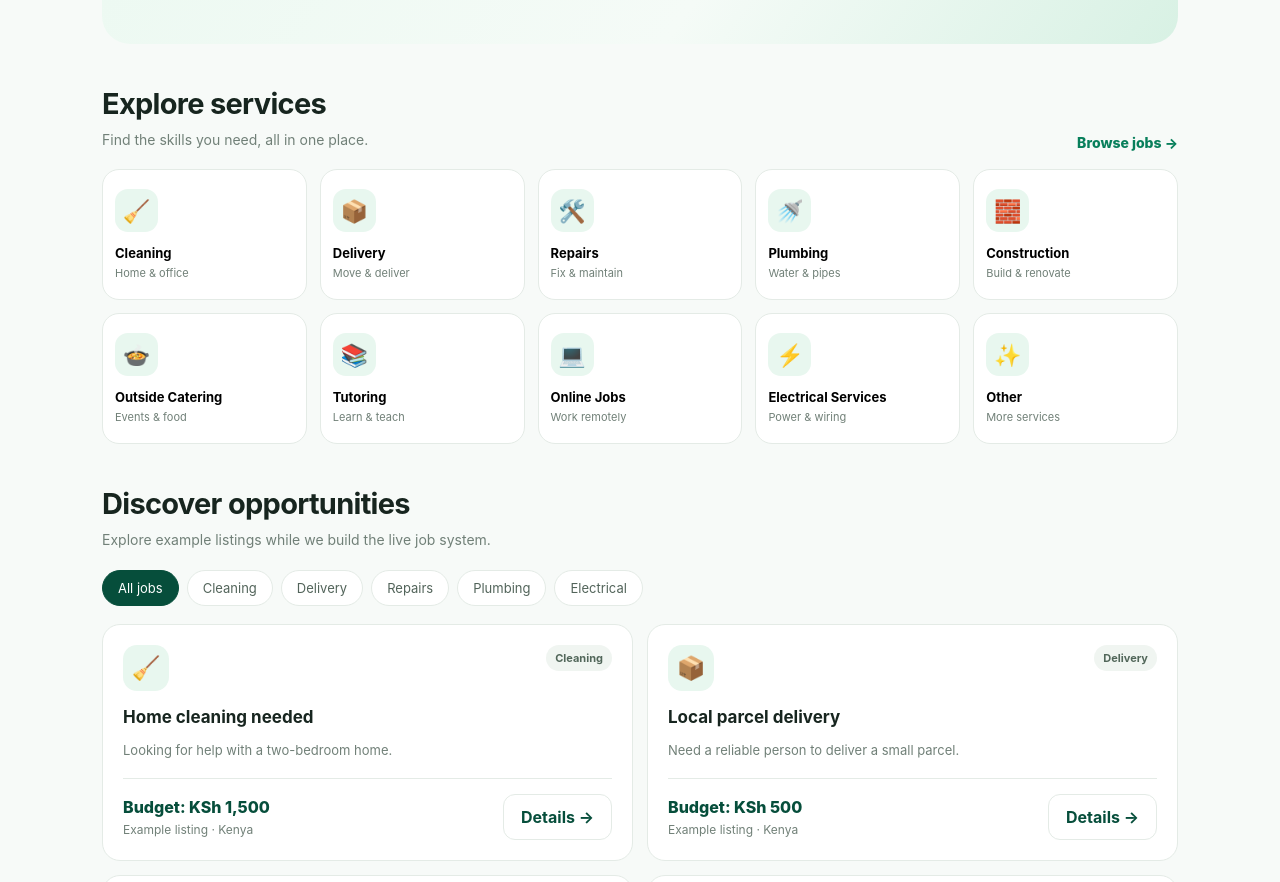
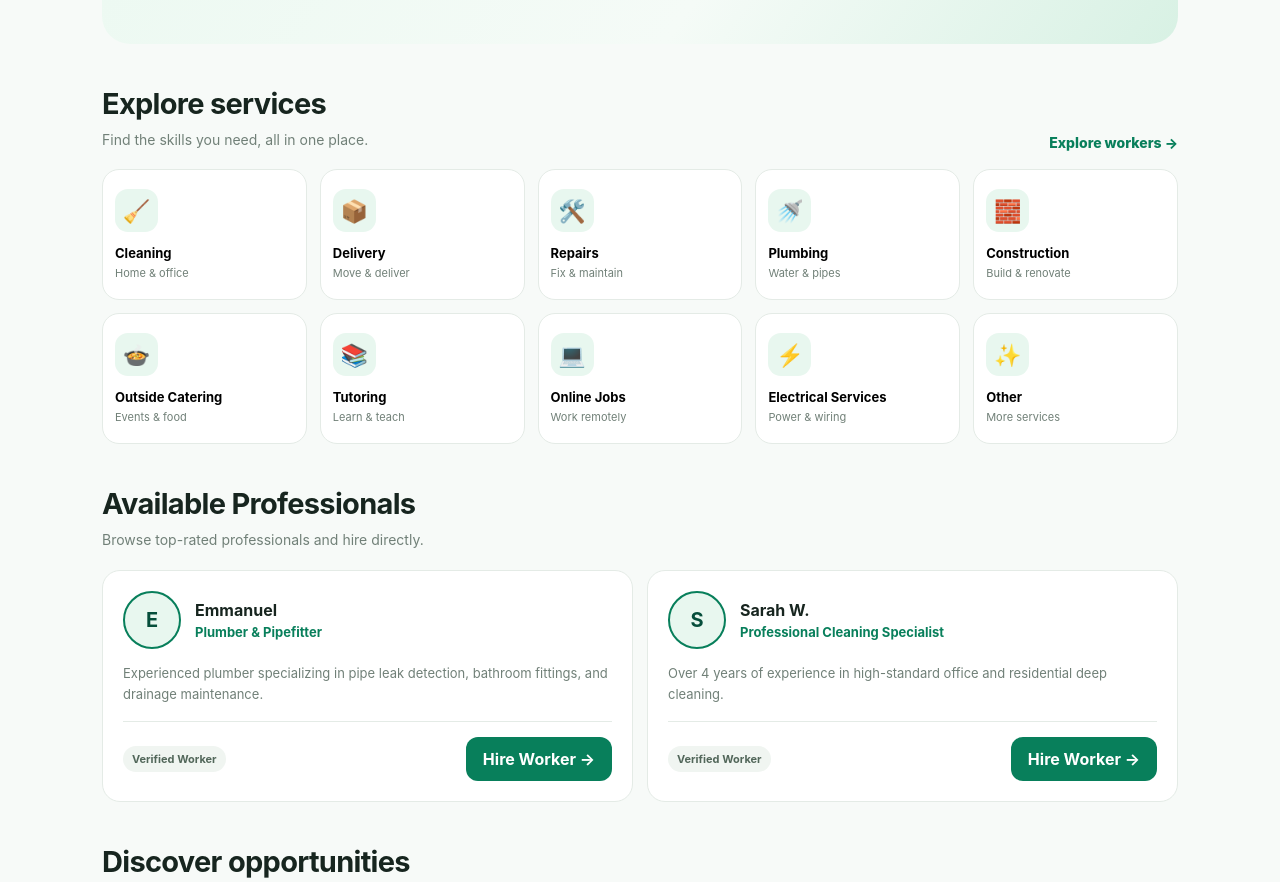
Before and after one commit to njoguemmanuel04-lgtm/taskmate-global, a plain HTML site: page index.html in a window 1280 px wide. Shown: the part 620-1502 px from the top of the page. Drawn offline with Linux system fonts and the light colour scheme; no server answers.

Commit message:
Update index.html

```diff
--- a/index.html
+++ b/index.html
@@ -200,12 +200,12 @@
       font-size: 13px;
     }
     .filter.active { background: var(--dark); color: white; border-color: var(--dark); }
-    .jobs {
+    .jobs, .workers-grid {
       display: grid;
       grid-template-columns: repeat(2, minmax(0, 1fr));
       gap: 14px;
     }
-    .job {
+    .job, .worker-card {
       border: 1px solid var(--border);
       background: white;
       padding: 20px;
@@ -231,8 +231,8 @@
       font-weight: 700;
       height: fit-content;
     }
-    .job h3 { font-size: 17px; margin: 16px 0 8px; }
-    .job p { color: var(--muted); font-size: 13px; line-height: 1.6; }
+    .job h3, .worker-card h3 { font-size: 17px; margin: 16px 0 8px; }
+    .job p, .worker-card p { color: var(--muted); font-size: 13px; line-height: 1.6; }
     .jobmeta {
       display: flex;
       justify-content: space-between;
@@ -244,6 +244,29 @@
     }
     .price { color: var(--dark); font-weight: 850; }
     .location { font-size: 12px; color: var(--muted); margin-top: 5px; }
+
+    /* Worker Profile Card Display */
+    .worker-top {
+      display: flex;
+      align-items: center;
+      gap: 14px;
+    }
+    .worker-avatar {
+      width: 58px;
+      height: 58px;
+      border-radius: 50%;
+      object-fit: cover;
+      background: var(--mint);
+      border: 2px solid var(--green);
+      display: grid;
+      place-items: center;
+      font-weight: 700;
+      color: var(--dark);
+      font-size: 20px;
+      flex-shrink: 0;
+    }
+    .worker-title-info h3 { margin: 0 0 4px 0; font-size: 16px; }
+    .worker-career { color: var(--green); font-size: 13px; font-weight: 700; }
 
     .banner {
       margin-top: 42px;
@@ -365,7 +388,7 @@
       .search .btn { width: 100%; }
       .categories { grid-template-columns: repeat(3, minmax(0, 1fr)); gap: 9px; }
       .category { padding: 13px 9px; }
-      .jobs { grid-template-columns: 1fr; }
+      .jobs, .workers-grid { grid-template-columns: 1fr; }
       .banner { align-items: flex-start; flex-direction: column; }
     }
     @media(max-width: 360px) {
@@ -383,6 +406,7 @@
       </a>
       <div class="navlinks">
         <a class="hide-mobile" href="#categories">Explore</a>
+        <a class="hide-mobile" href="#workers">Find workers</a>
         <a class="hide-mobile" href="#jobs">Find work</a>
         <button class="btn outline" id="loginBtn">Log in</button>
         <button class="btn primary" id="postTop">Post a job</button>
@@ -417,9 +441,20 @@
           <h2>Explore services</h2>
           <p class="sub">Find the skills you need, all in one place.</p>
         </div>
-        <a class="link" href="#jobs">Browse jobs →</a>
+        <a class="link" href="#workers">Explore workers →</a>
       </div>
       <div class="categories" id="categoryGrid"></div>
+    </section>
+
+    <!-- Skilled Workers Section -->
+    <section id="workers">
+      <div class="section-head">
+        <div>
+          <h2>Available Professionals</h2>
+          <p class="sub">Browse top-rated professionals and hire directly.</p>
+        </div>
+      </div>
+      <div class="workers-grid" id="workerGrid"></div>
     </section>
 
     <section id="jobs">
@@ -501,11 +536,11 @@
       <form id="workerForm">
         <div class="form-group">
           <label for="workerName">Full Name</label>
-          <input type="text" id="workerName" placeholder="e.g., Jane Doe" required>
+          <input type="text" id="workerName" placeholder="e.g., Emmanuel" required>
         </div>
         <div class="form-group">
           <label for="workerCareer">Career / Specialization</label>
-          <input type="text" id="workerCareer" placeholder="e.g., Expert Plumber & Electrician" required>
+          <input type="text" id="workerCareer" placeholder="e.g., Plumber & Pipefitter" required>
         </div>
         <div class="form-group">
           <label for="workerBio">Professional Bio & Experience</label>
@@ -513,7 +548,7 @@
         </div>
         <div class="form-group">
           <label for="workerPhoto">Upload Photo</label>
-          <input type="file" id="workerPhoto" accept="image/*" required>
+          <input type="file" id="workerPhoto" accept="image/*">
           <div class="photo-preview-wrapper">
             <div class="profile-photo-preview" id="photoPreview">📷</div>
             <span style="font-size:12px; color:var(--muted);">Upload a clear photo of yourself</span>
@@ -547,6 +582,21 @@
       { name:"Other", icon:"✨", count:"More services" }
     ];
 
+    let workers = [
+      {
+        name: "Emmanuel",
+        career: "Plumber & Pipefitter",
+        bio: "Experienced plumber specializing in pipe leak detection, bathroom fittings, and drainage maintenance.",
+        photo: ""
+      },
+      {
+        name: "Sarah W.",
+        career: "Professional Cleaning Specialist",
+        bio: "Over 4 years of experience in high-standard office and residential deep cleaning.",
+        photo: ""
+      }
+    ];
+
     let jobs = [
       { title:"Home cleaning needed", category:"Cleaning", icon:"🧹", desc:"Looking for help with a two-bedroom home.", price:"Budget: KSh 1,500", location:"Example listing · Kenya" },
       { title:"Local parcel delivery", category:"Delivery", icon:"📦", desc:"Need a reliable person to deliver a small parcel.", price:"Budget: KSh 500", location:"Example listing · Kenya" },
@@ -558,9 +608,11 @@
 
     let activeCategory = "All";
     let searchTerm = "";
+    let uploadedPhotoData = "";
 
     const categoryGrid = document.getElementById("categoryGrid");
     const jobGrid = document.getElementById("jobGrid");
+    const workerGrid = document.getElementById("workerGrid");
     const notice = document.getElementById("notice");
     const jobModal = document.getElementById("jobModal");
     const workerModal = document.getElementById("workerModal");
@@ -587,7 +639,7 @@
           }
         }
       } catch (error) {
-        // Fallback gracefully to default jobs list if backend API is offline
+        // Fallback gracefully
       }
       renderJobs();
     }
@@ -610,6 +662,36 @@
           document.getElementById("jobs").scrollIntoView({ behavior:"smooth" });
         });
         categoryGrid.appendChild(button);
+      });
+    }
+
+    function renderWorkers() {
+      workerGrid.innerHTML = "";
+      workers.forEach(w => {
+        const card = document.createElement("article");
+        card.className = "worker-card";
+        const avatarImg = w.photo
+          ? `<img src="${w.photo}" class="worker-avatar" alt="${w.name}">`
+          : `<div class="worker-avatar">${w.name.charAt(0)}</div>`;
+
+        card.innerHTML = `
+          <div class="worker-top">
+            ${avatarImg}
+            <div class="worker-title-info">
+              <h3>${w.name}</h3>
+              <div class="worker-career">${w.career}</div>
+            </div>
+          </div>
+          <p style="margin-top:14px;">${w.bio}</p>
+          <div class="jobmeta">
+            <span class="tag">Verified Worker</span>
+            <button class="btn primary hireBtn">Hire Worker →</button>
+          </div>
+        `;
+        card.querySelector(".hireBtn").addEventListener("click", () => {
+          showNotice(`Direct hiring requests for ${w.name} will be enabled in the next stage.`);
+        });
+        workerGrid.appendChild(card);
       });
     }
 
@@ -647,13 +729,12 @@
       document.getElementById("emptyState").hidden = filtered.length !== 0;
     }
 
-    // Modal Action Handlers
+    // Modal Handlers
     document.getElementById("postTop").addEventListener("click", openModal);
     document.getElementById("postHero").addEventListener("click", openModal);
     document.getElementById("closeModal").addEventListener("click", closeModal);
     jobModal.addEventListener("click", (e) => { if (e.target === jobModal) closeModal(); });
 
-    // Worker Modal Action Handlers
     document.getElementById("workerBtn").addEventListener("click", openWorkerModal);
     document.getElementById("joinBtn").addEventListener("click", openWorkerModal);
     document.getElementById("closeWorkerModal").addEventListener("click", closeWorkerModal);
@@ -666,27 +747,40 @@
       if (file) {
         const reader = new FileReader();
         reader.onload = function(event) {
-          preview.innerHTML = `<img src="${event.target.result}" style="width:100%; height:100%; border-radius:50%; object-fit:cover;">`;
+          uploadedPhotoData = event.target.result;
+          preview.innerHTML = `<img src="${uploadedPhotoData}" style="width:100%; height:100%; border-radius:50%; object-fit:cover;">`;
         };
         reader.readAsDataURL(file);
       }
     });
 
-    // Submit Worker Form
+    // Register Worker Form Submission
     document.getElementById("workerForm").addEventListener("submit", (e) => {
       e.preventDefault();
-      const name = document.getElementById("workerName").value;
-      const career = document.getElementById("workerCareer").value;
+      const name = document.getElementById("workerName").value.trim();
+      const career = document.getElementById("workerCareer").value.trim();
+      const bio = document.getElementById("workerBio").value.trim();
+
+      workers.unshift({
+        name: name,
+        career: career,
+        bio: bio,
+        photo: uploadedPhotoData
+      });
+
+      renderWorkers();
       closeWorkerModal();
       document.getElementById("workerForm").reset();
       document.getElementById("photoPreview").innerHTML = "📷";
+      uploadedPhotoData = "";
+
       showNotice(`Success! Worker profile registered for ${name} (${career}).`);
+      document.getElementById("workers").scrollIntoView({ behavior: "smooth" });
     });
 
-    // Submit Job Form logic with API fallback
+    // Job Posting Logic
     document.getElementById("postJobForm").addEventListener("submit", async (e) => {
       e.preventDefault();
-
       const title = document.getElementById("jobTitle").value.trim();
       const category = document.getElementById("jobCategory").value;
       const budget = document.getElementById("jobBudget").value.trim();
@@ -748,6 +842,7 @@
 
     document.getElementById("year").textContent = new Date().getFullYear();
     renderCategories();
+    renderWorkers();
     fetchJobs();
   </script>
 </body>
```
